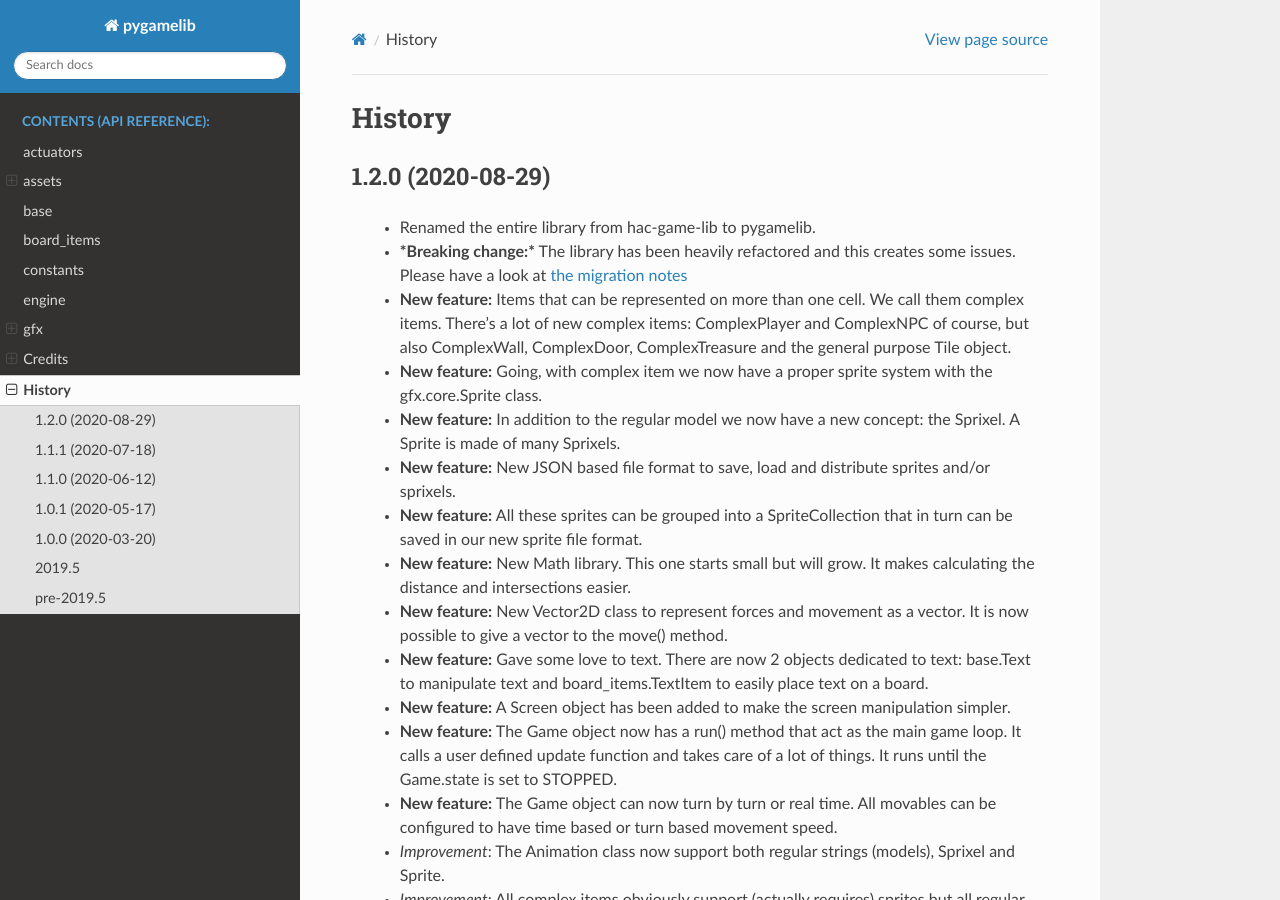
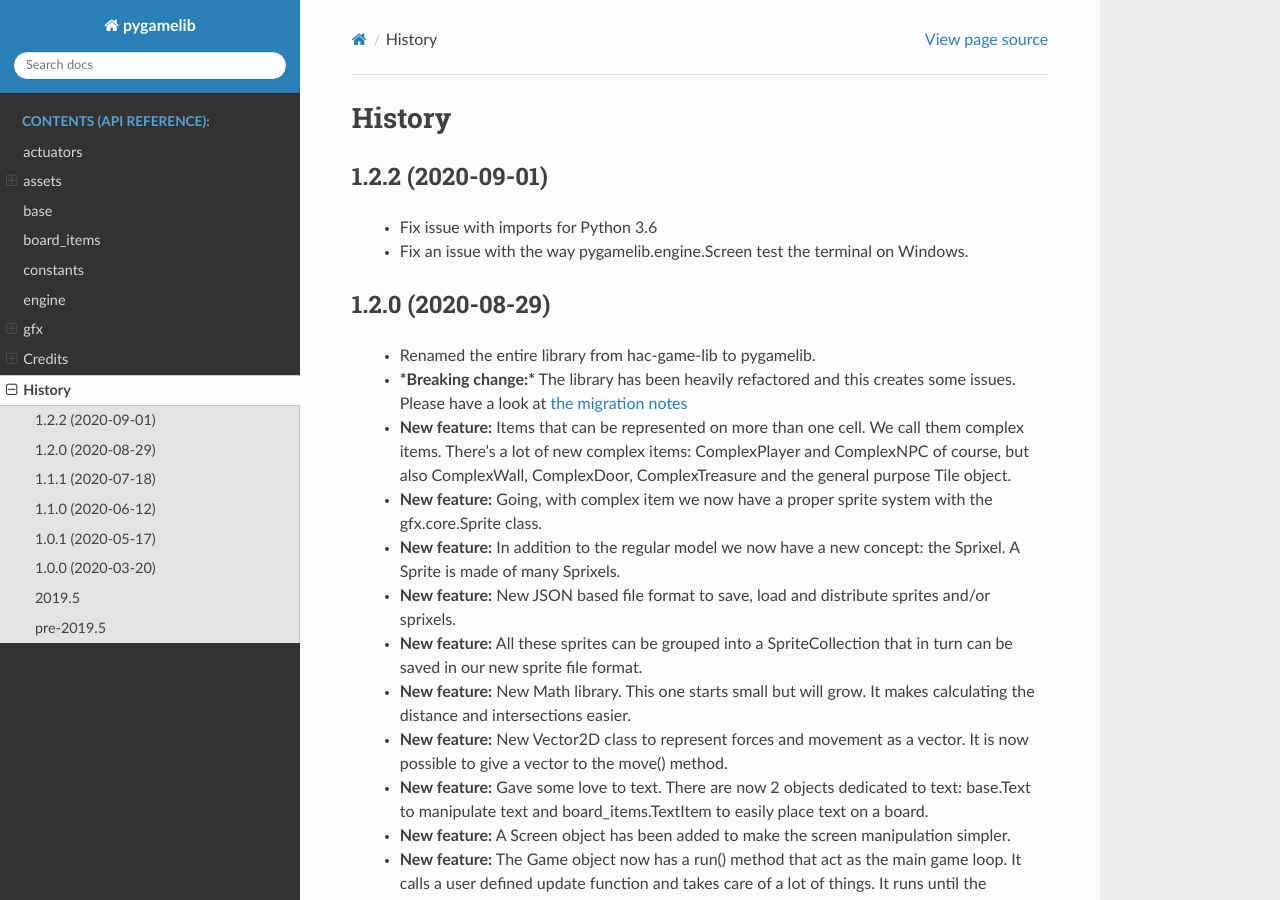
Before and after one commit to pygamelib/pygamelib, a Sphinx documentation site: the page built from docs/source/history.rst, in a window 1280 px wide and 900 px high. Built offline with Sphinx 7.4.7 and the Read the Docs theme 2.0.0, drawn with Linux system fonts in a browser that asks for light colours; the version number could not be read and is left out.

Commit message:
Update history for v1.2.2

```diff
--- a/docs/source/history.rst
+++ b/docs/source/history.rst
@@ -2,6 +2,13 @@
 
 History
 -------
+1.2.2 (2020-09-01)
+~~~~~~~~~~~~~~~~~~
+
+ * Fix issue with imports for Python 3.6
+ * Fix an issue with the way pygamelib.engine.Screen test the terminal on Windows.
+
+
 1.2.0 (2020-08-29)
 ~~~~~~~~~~~~~~~~~~
 
```
